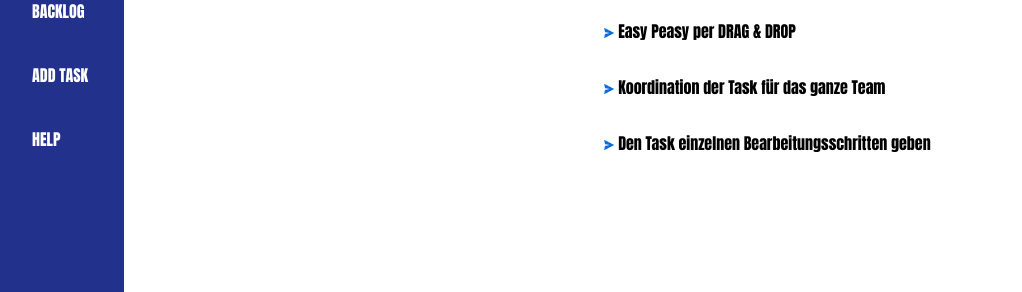
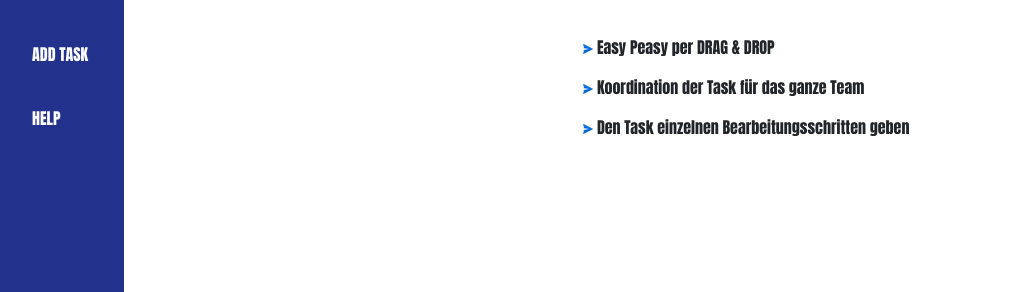
Before and after one commit to oCVamous/JOIN, a website: page index.html in a window 1280 px wide. Shown: the part 226-518 px from the top of the page, without its empty margins (4-1026 px from the left). Drawn offline with nearby package versions, Linux system fonts and the light colour scheme.

Commit message:
init bootstrap

```diff
--- a/index.html
+++ b/index.html
@@ -4,14 +4,22 @@
     <meta charset="UTF-8">
     <meta http-equiv="X-UA-Compatible" content="IE=edge">
     <meta name="viewport" content="width=device-width, initial-scale=1.0">
+
+    <!-- CSS only -->
+    <link href="https://cdn.jsdelivr.net/npm/bootstrap@5.2.0-beta1/dist/css/bootstrap.min.css" rel="stylesheet" integrity="sha384-0evHe/X+R7YkIZDRvuzKMRqM+OrBnVFBL6DOitfPri4tjfHxaWutUpFmBp4vmVor" crossorigin="anonymous">
+
+    <!-- JavaScript Bundle with Popper -->
+    <script src="https://cdn.jsdelivr.net/npm/bootstrap@5.2.0-beta1/dist/js/bootstrap.bundle.min.js" integrity="sha384-pprn3073KE6tl6bjs2QrFaJGz5/SUsLqktiwsUTF55Jfv3qYSDhgCecCxMW52nD2" crossorigin="anonymous"></script>
+
     <link rel="stylesheet" href="style.css">
     <script src="script.js"></script>
+
     <title>JOIN</title>
 </head>
 <body onload="init()">
-    <div id="main-container">
-        <div id="navbar">
-            <img id="joinlogo" src="img/joinlogo.png" onclick="history.go(0)">
+    <div id="p-main-container">
+        <div id="p-navbar">
+            <img id="joinlogo" src="img/joinlogo.png" onclick="loadContent()">
         <ul id="menulist">
             <li>
                 <div class="active-s" id="menuBoard-1"></div>
--- a/script.js
+++ b/script.js
@@ -4,7 +4,7 @@ function init() {
 
 
 function loadContent() {
-    document.getElementById('content').innerHTML += /*html*/`
+    document.getElementById('content').innerHTML = /*html*/`
         <div class="animation">
                 <div id="animation-1">
                     <img class="joinlogo" src="img/logo.png" alt="">
--- a/style.css
+++ b/style.css
@@ -2,13 +2,13 @@ body {
     margin: 0;
     font-family: Impact, Haettenschweiler, 'Arial Narrow Bold', sans-serif !important;
 }
-#main-container {
+#p-main-container {
     display: flex;
 }
 .visibility-none {
     visibility: hidden;
 }
-#navbar {
+#p-navbar {
     width: 10%;
     height: 100vh;
     background-color: #22318B;
@@ -48,6 +48,7 @@ body {
     padding-top: 50px;
     width: fit-content;
     cursor: pointer;
+    box-sizing: unset !important;
 }
 .active-s {
     min-height: 28px;
```
